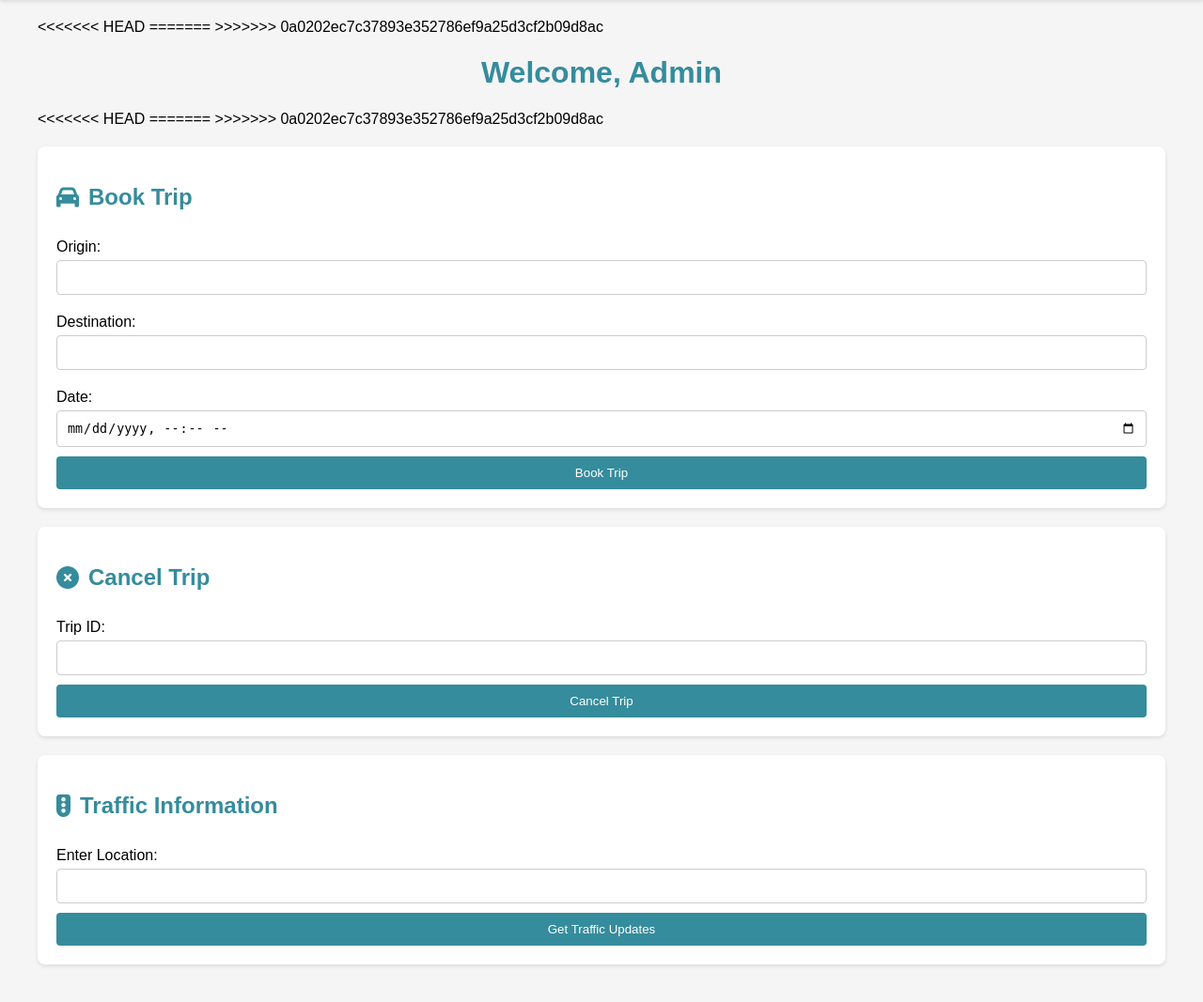
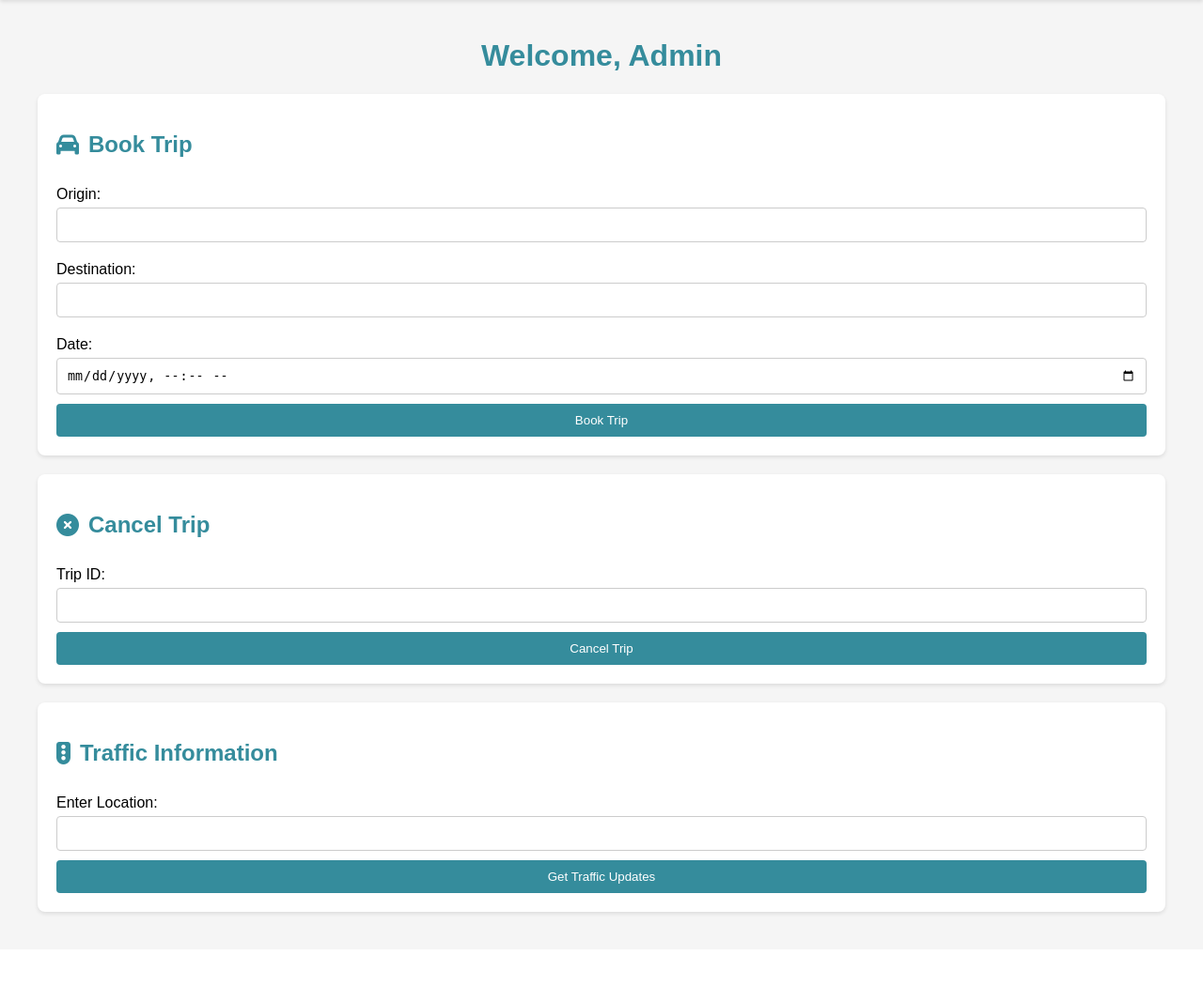
Before and after one commit to RyanMoshi/wanderwheels, a PHP site: page /user.php in a window 1280 px wide. Shown: the part 104-1171 px from the top of the page at 94% size. After the commit the page ends 1080 px from the top, so only its background shows below. Run offline with PHP 8.4, Linux system fonts and the light colour scheme; a user stored in the database is signed in; some libraries are stand-ins or nearby versions.

Commit message:
user.php slight changes

```diff
--- a/user.php
+++ b/user.php
@@ -25,10 +25,6 @@ if (!isset($_SESSION['loggedin']) || $_SESSION['role'] != 'user') {
         </nav>
     </header>
     <main>
-<<<<<<< HEAD
-        <!-- PHP to show the username -->
-=======
->>>>>>> 0a0202ec7c37893e352786ef9a25d3cf2b09d8ac
         <h1>
             <?php
             if (isset($_SESSION['username'])) {
@@ -38,10 +34,6 @@ if (!isset($_SESSION['loggedin']) || $_SESSION['role'] != 'user') {
             }
             ?>
         </h1>
-<<<<<<< HEAD
-
-=======
->>>>>>> 0a0202ec7c37893e352786ef9a25d3cf2b09d8ac
         <section id="book-trip">
             <h2><i class="fas fa-car"></i> Book Trip</h2>
             <form id="trip-form" action="php/booktrip.php" method="POST">
```
